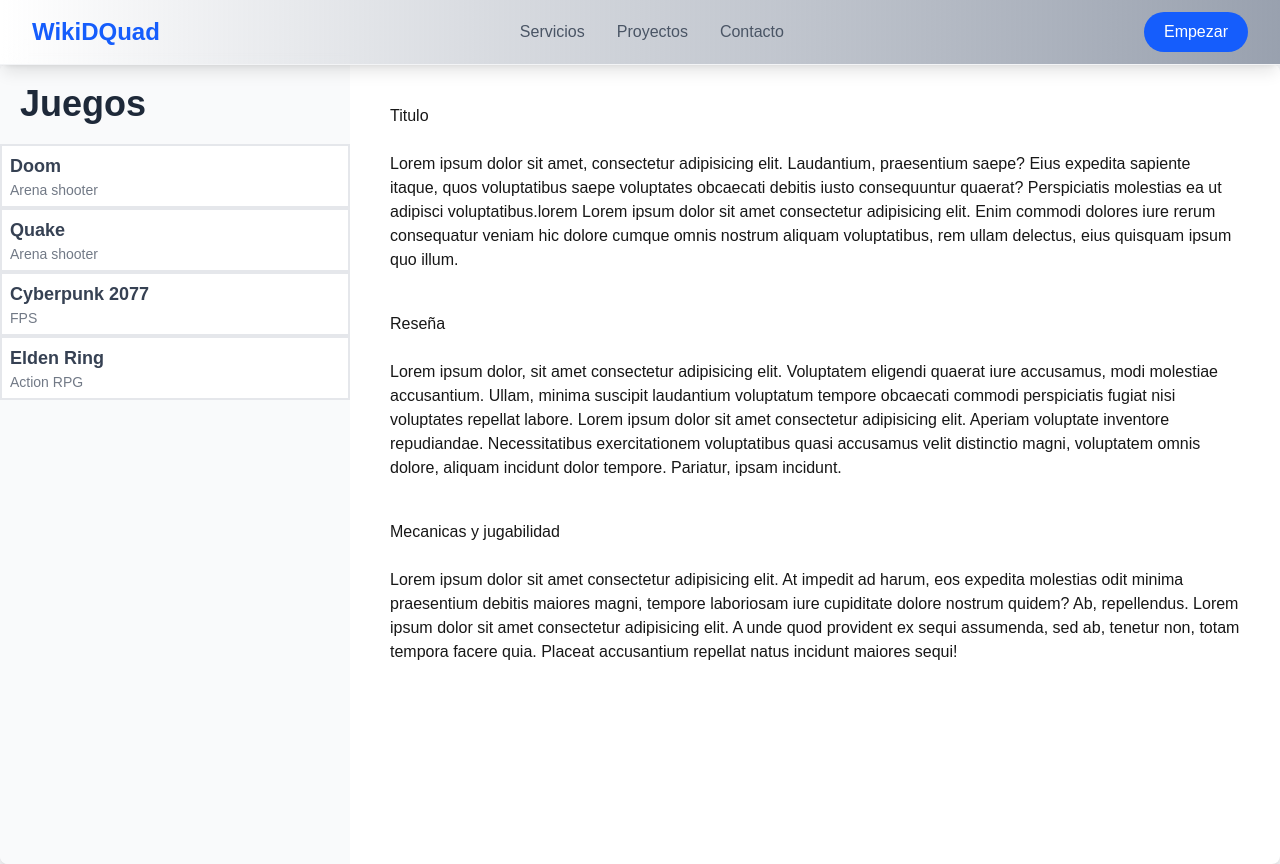
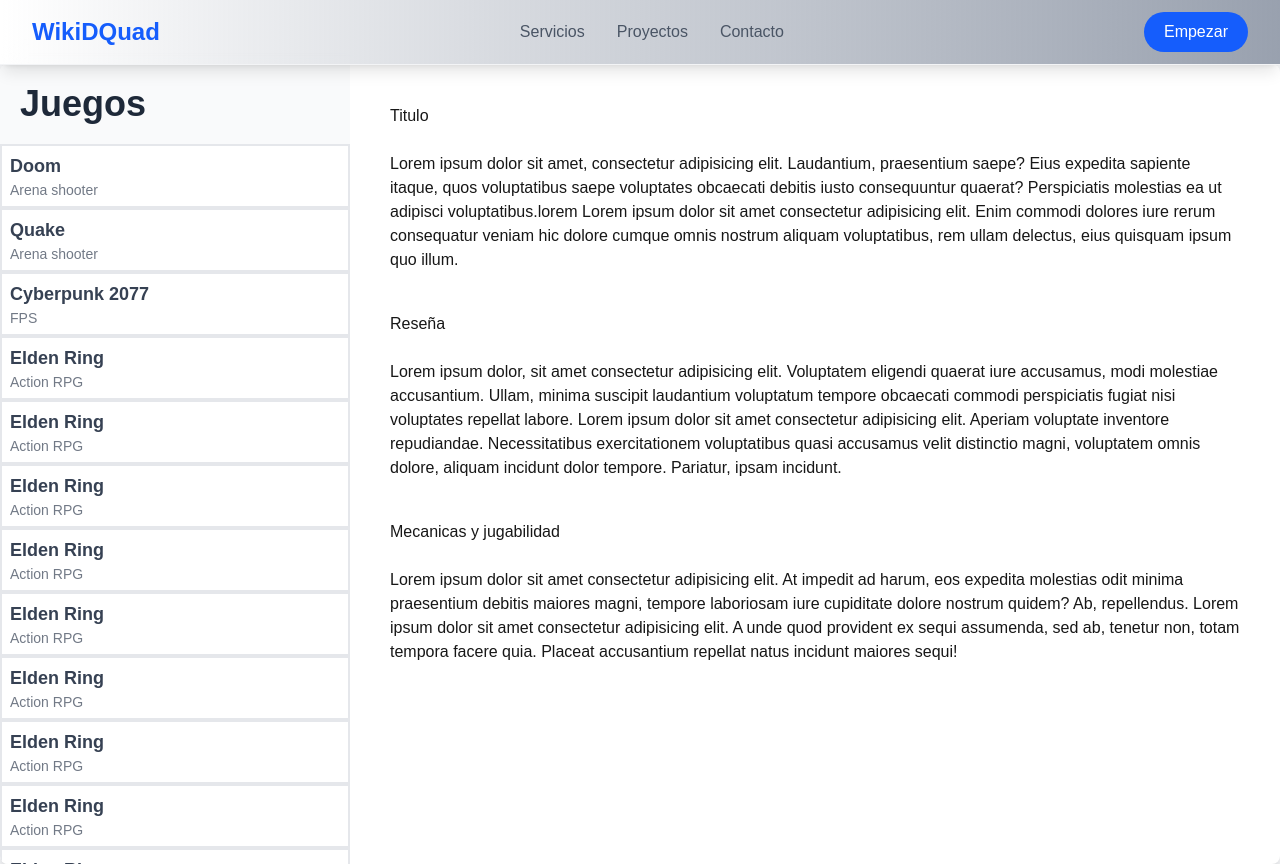
Before and after one commit to Ignaciovega1/blog-proto, a Next.js app: page /about in a window 1280 px wide. Built offline with nearby package versions, Linux system fonts and the light colour scheme.

Commit message:
scroll-listadejuegos

```diff
--- a/app/about/page.tsx
+++ b/app/about/page.tsx
@@ -14,6 +14,22 @@ const games: Game[] = [
   { id: 2, name: "Quake", category: "Arena shooter" },
   { id: 3, name: "Cyberpunk 2077", category: "FPS" },
   { id: 4, name: "Elden Ring", category: "Action RPG" },
+  { id: 5, name: "Elden Ring", category: "Action RPG" },
+  { id: 6, name: "Elden Ring", category: "Action RPG" },
+  { id: 7, name: "Elden Ring", category: "Action RPG" },
+  { id: 8, name: "Elden Ring", category: "Action RPG" },
+  { id: 9, name: "Elden Ring", category: "Action RPG" },
+  { id: 10, name: "Elden Ring", category: "Action RPG" },
+  { id: 11, name: "Elden Ring", category: "Action RPG" },
+  { id: 12, name: "Elden Ring", category: "Action RPG" },
+  { id: 13, name: "Elden Ring", category: "Action RPG" },
+  { id: 14, name: "Elden Ring", category: "Action RPG" },
+  { id: 15, name: "Elden Ring", category: "Action RPG" },
+  { id: 16, name: "Elden Ring", category: "Action RPG" },
+  { id: 17, name: "Elden Ring", category: "Action RPG" },
+  { id: 18, name: "Elden Ring", category: "Action RPG" },
+  { id: 19, name: "Elden Ring", category: "Action RPG" },
+  { id: 20, name: "Elden Ring", category: "Action RPG" },
 ];
 
 export default function AboutPage() {
@@ -23,9 +39,9 @@ export default function AboutPage() {
     <div className="min-h-screen bg-gray-100">
       <main className="flex max-w-[1300px] min-h-screen mx-auto bg-white shadow-lg rounded-lg overflow-hidden">
 
-        <div className='w-full max-w-[350px] min-h-screen mx-0 bg-gray-50 border-gray-300'>
+        <div className='w-full max-w-[350px] min-h-screen mx-0 bg-gray-50 border-gray-300 h-screen overflow-y-auto sticky top-0'>
 
-          <h1 className='text-4xl font-bold text-gray-800 p-5'>Juegos</h1>
+          <h1 className='text-4xl font-bold text-gray-800 p-5 sticky top-0 bg-gray-50 z-10'>Juegos</h1>
 
          {games.map((game) => (
           <Link
@@ -61,33 +77,6 @@ export default function AboutPage() {
 
         </div>
 
-      {/*   <div className="flex">
-  <div className="bg-blue-500 p-4">Yo me quedo a la izquierda</div>
-
-
-  <div className="ml-auto bg-green-500 p-4">Enviado a la derecha</div>
-</div>
-*/}
-
-    {/*     <div className="grid gap-3">
-          {games.map((game) => (
-            // 2. Cambiamos 'button' por 'Link' y añadimos 'href'
-            // Usamos backticks (`) para crear una URL dinámica basada en el ID o nombre
-            <Link
-              key={game.id}
-              href={`/games/${game.id}`}
-              className="flex items-center justify-between p-4 rounded-xl border-2 transition-all duration-200 border-gray-200 bg-white hover:border-blue-400 hover:bg-blue-50 text-gray-700 hover:text-blue-600"
-            >
-              <div className="flex flex-col items-start">
-                <span className="font-semibold text-lg">{game.name}</span>
-                <span className="text-sm opacity-70">{game.category}</span>
-              </div>
-              //Opcional: un icono para indicar que es clickeable
-              <span>→</span>
-            </Link>
-          ))}
-        </div> */}
-
 
       </main>
     </div>
```
